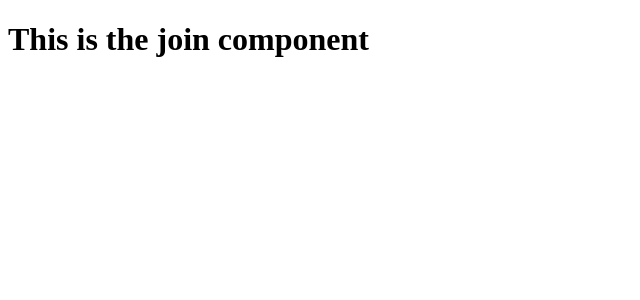
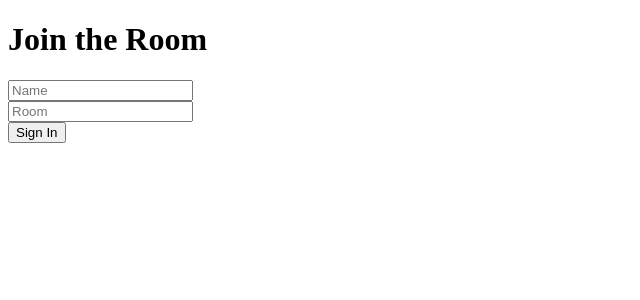
Before and after one commit to Dutchie1990/chatApp, a React (Create React App) app in the folder client/: page / in a window 1280 px wide. Shown: the top 300 px of the page, without its empty margins (0-640 px from the left). Built offline with nearby package versions, Linux system fonts and the light colour scheme.

Commit message:
set up join component

```diff
--- a/client/package.json
+++ b/client/package.json
@@ -10,7 +10,7 @@
     "react": "^17.0.2",
     "react-dom": "^17.0.2",
     "react-emoji": "^0.5.0",
-    "react-router-dom": "^5.3.0",
+    "react-router-dom": "^6.0.2",
     "react-scripts": "4.0.3",
     "react-scroll-to-bottom": "^4.2.0",
     "socket.io-client": "^4.4.0",
--- a/client/src/components/Join/Join.js
+++ b/client/src/components/Join/Join.js
@@ -1,5 +1,28 @@
-import React from 'react';
+import React, { useState } from 'react';
+import { Link } from 'react-router-dom';
 
-const Join = () => <h1>This is the join component</h1>;
+const Join = () => {
+  const [name, setName] = useState('');
+  const [room, setRoom] = useState('');
+
+  return (
+    <div className="joinOuterContainer">
+      <div className="joinInnerContainer">
+        <h1 className="heading">Join the Room</h1>
+        <div>
+          <input placeholder="Name" className="joinInput" type="text" />
+        </div>
+        <div>
+          <input placeholder="Room" className="joinInput" type="text" mt-20 />
+        </div>
+        <Link to="/chat">
+          <button className="button" mt-20 type="submit">
+            Sign In
+          </button>
+        </Link>
+      </div>
+    </div>
+  );
+};
 
 export default Join;
```
Also changed, not shown: 1 other file (tests, documents, lock files or other folders).
